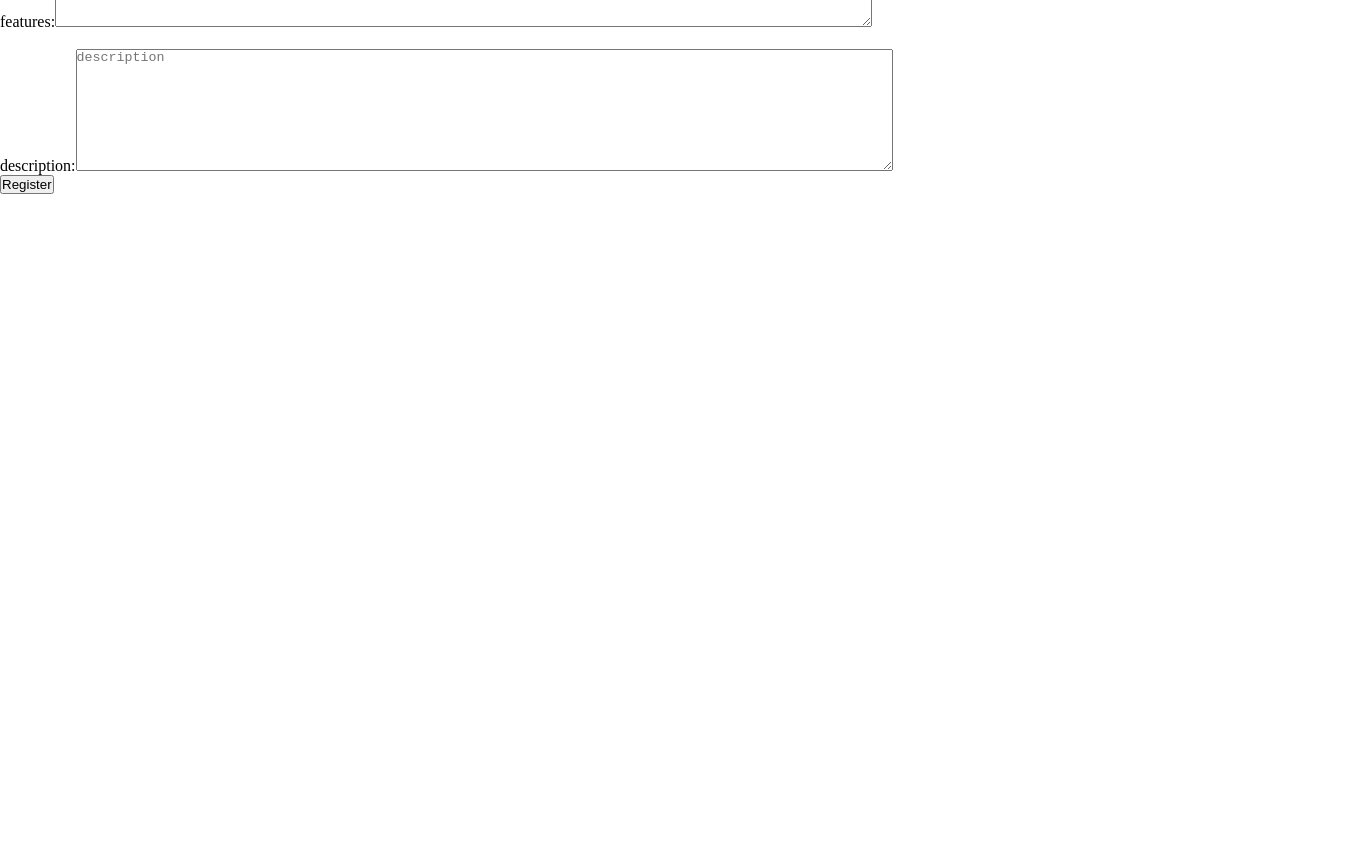
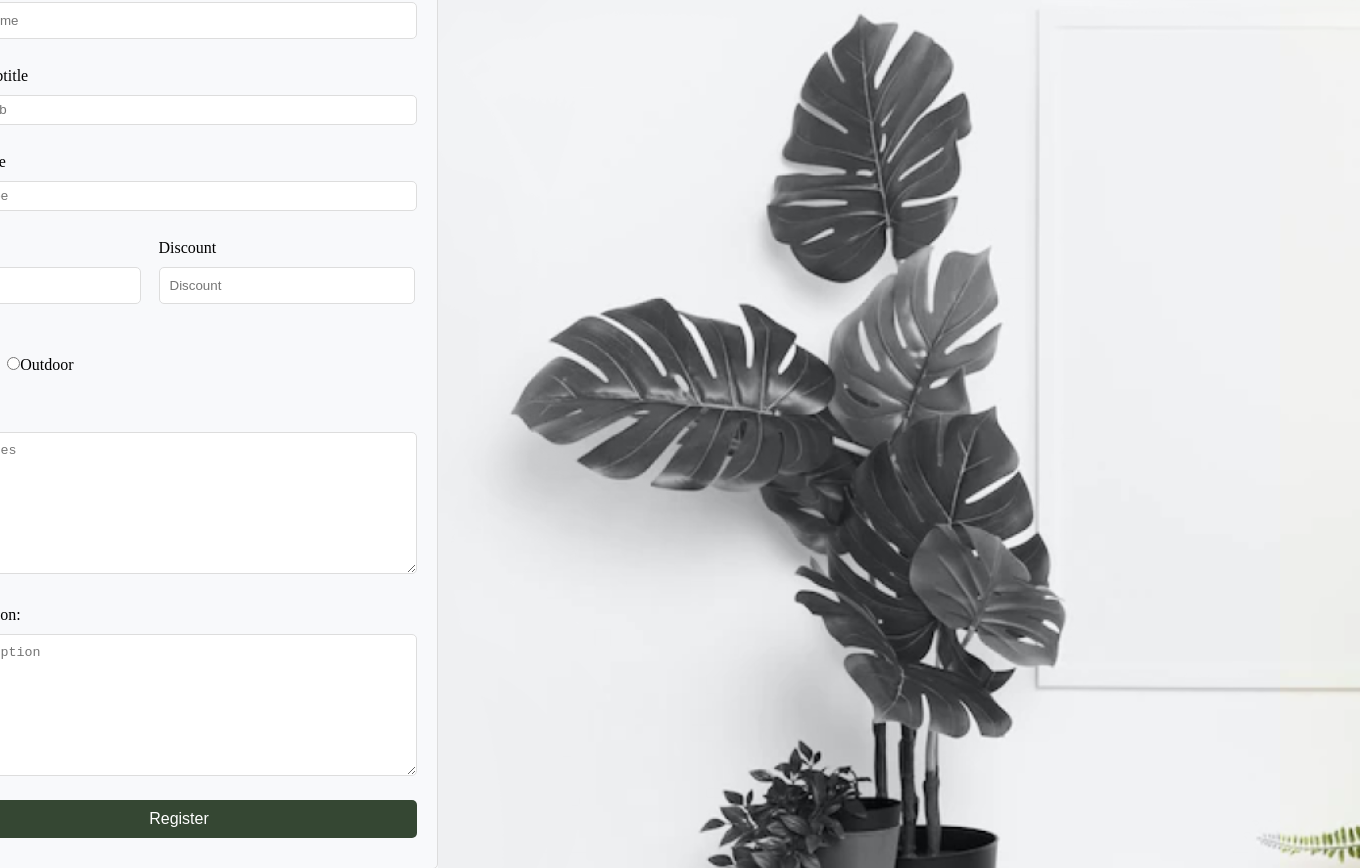
Before and after one commit to IBORD/Ecommerce-Plant-Challenge2, a React (Create React App) app in the folder suculenta-store/: page /form in a window 1280 px wide. Shown: the part 340-1208 px from the top of the page, 1360 px wide, since content can reach past the window. Before the commit the page ends 800 px from the top, so only its background shows below. Built offline with nearby package versions, Linux system fonts and the light colour scheme; a web font is replaced by a local one.

Commit message:
fix: atualizando img

```diff
--- a/suculenta-store/package.json
+++ b/suculenta-store/package.json
@@ -7,18 +7,16 @@
     "@testing-library/jest-dom": "^5.17.0",
     "@testing-library/react": "^13.4.0",
     "@testing-library/user-event": "^13.5.0",
+    "axios": "^1.6.3",
     "formik": "^2.4.5",
-    "axios": "^1.6.3",
     "react": "^18.2.0",
     "react-dom": "^18.2.0",
     "react-hook-form": "^7.49.2",
     "react-router-dom": "^6.21.1",
     "react-scripts": "5.0.1",
     "swiper": "^11.0.5",
-    "web-vitals": "^2.1.4"
     "web-vitals": "^2.1.4",
     "yup": "^1.3.3"
-
   },
   "scripts": {
     "start": "react-scripts start",
--- a/suculenta-store/src/components/form/form.css
+++ b/suculenta-store/src/components/form/form.css
@@ -0,0 +1,104 @@
+
+
+form {
+ width: 100%;
+ max-width: 800px;
+ margin: 0 auto;
+ padding: 20px;
+ border: 1px solid #ddd;
+ border-radius: 5px;
+}
+
+form input[type="text"], form input[type="number"], form textarea, form select {
+ width: 100%;
+ padding: 10px;
+ margin: 10px 0;
+ border: 1px solid #ddd;
+ border-radius: 5px;
+}
+
+form input[type="submit"] {
+ width: 100%;
+ padding: 10px;
+ margin: 10px 0;
+ background-color: #354733;
+ color: #fff;
+ border: none;
+ border-radius: 5px;
+ cursor: pointer;
+}
+
+
+.divBody{
+    display: flex;
+    justify-content: center;
+    align-items: center;
+    background-color: #F8F9FB;
+}
+
+.divImg{
+ display: flex;
+ align-content: center;
+ justify-content: center;
+ mix-blend-mode: luminosity;
+}
+
+.divform p{
+    margin-bottom: 8px;
+}
+
+.inputField{
+    height: 46px;
+    width: 476px;
+    border: 1.5px solid #afb2aa;
+    border-radius: 4px;
+    height: 30px;
+    padding: 12px, 0px, 12px, 16px;
+    gap: 10px;
+}
+
+
+.divdesconto{
+    width: 475px;
+    height: 84px;
+    display: flex;
+    gap: 18px;
+    margin-bottom: 15px;
+}
+
+.divLabel{
+    display: flex;
+    gap: 10px;
+    padding-bottom: 30px;
+}
+
+
+.divBody h1{
+
+    color: #354733;
+
+}
+
+.btn-reg {
+    display: inline-block;
+    padding: 12px 24px;
+    font-size: 16px;
+    color: #ffffff;
+    background-color: #354733;
+    border: none;
+    border-radius: 4px;
+    cursor: pointer;
+
+}
+
+.btn-reg:hover {
+    background-color: #354733;
+}
+
+.radio-field input[type="radio"]:not(:checked) {
+    opacity: 0.5;
+  }
+
+  .radio-field input[type="radio"]:not(:checked) ~ label {
+    color: gray;
+  }
--- a/suculenta-store/src/components/form/form.jsx
+++ b/suculenta-store/src/components/form/form.jsx
@@ -1,14 +1,19 @@
 import React, { useState } from "react";
 import { Formik, Form, Field, ErrorMessage } from "formik";
 import * as yup from "yup";
-
+import './form.css';
+import Logo from '../../assets/plantaform.svg'
+import Header from '../header/Header'
+import Rodape from "../footer/Footer";
+import axios from "axios";
 
 function PlantRegistration() {
+
   const validationSchema = yup.object({
     PlantName: yup
       .string()
-    .matches(/^[^\d]*$/, 'Nome da planta não pode conter números')
-    .required('Nome da planta é obrigatório'),
+      .required('Nome da planta é obrigatório')
+      .test({ name: 'validPlantName', message: "Nome da planta não pode conter números", test: (value) => /^[^\d]*$/.test(value) }),
     PlantSub: yup
       .string()
       .matches(/^[^\d]*$/, 'Nome da espécie não pode conter números')
@@ -31,85 +36,117 @@ function PlantRegistration() {
       .string()
       .required('requer algum caracter'),
 
-  });
+  })
 
-  const [values] = useState({
-    nomeDaPlanta: '',
-    nomeDaEspecie: '',
-    preco: '',
-    plantType: '',
-    discount: '',
-    features: '',
-    descricao: '',
-   });
+
+  const initialValues = {
+    PlantName: "",
+    PlantSub: "",
+    radioForm: "",
+    price: "",
+    features: "",
+    description: ""
+
+  }
+
+  const handleSubmit = async (data) => {
+
+    const postData = {
+      name: data.PlantName,
+      subtitle: data.PlantSub,
+      label: [
+        data.radioForm
+      ],
+      price: data.preco,
+      features: data.features,
+      description: data.description
+
+    }
+
+    axios.post('http://localhost:4000/plants', postData).then(data => console.log(data)).catch(err => console.log(err));
+
+  };
 
   return (
-    <Formik
+    <><Header /> <Formik
       validationSchema={validationSchema}
-      initialValues={values}
-
+      initialValues={initialValues}
+      onSubmit={handleSubmit}
     >
+      <React.Fragment>
+        <div className="divBody">
           <div>
-        <h1>Plant Registration</h1>
+            <h1>Plant registration</h1>
             <Form>
-          <div>
-            Plant name:
-            <Field type="PlantName" name="PlantName" placeholder="PlantName" />
+              <div className="divform">
+                <label htmlFor="PlantName">Plant name</label>
+                <Field type="text" id="PlantName" name="PlantName" placeholder="PlantName" />
                 <ErrorMessage component="div" name="PlantName" />
               </div>
               <br />
-          <div>
-            plant subtitle:
-            <Field type="PlantSub" name="PlantSub" placeholder="PlantSub" />
+              <div className="divform">
+                <label htmlFor="PlantaName">Plant Subtitle</label>
+                <Field className="inputField" type="text" name="PlantSub" placeholder="PlantSub" />
                 <ErrorMessage component="div" name="PlantSub" />
-            <div>
+                <div className="divform">
                   <br />
-            Plant type:
-            <Field type="PlanType" name="PlanType" placeholder="PlanType" />
+                  <label htmlFor="PlantName">Plant type</label>
+                  <Field className="inputField" type="text" name="PlanType" placeholder="PlanType" />
                   <ErrorMessage component="div" name="PlanType" />
 
                 </div>
                 <br />
+                <div className="divdesconto">
                   <div>
-          price:
-            <Field type="number" name="preco" placeholder="preco" />
+                    <label htmlFor="PlantName">Price</label>
+                    <br />
+                    <Field type="number" name="preco" placeholder="Price" />
                     <ErrorMessage component="div" name="preco" />
+                    <br />
+                  </div>
+                  <div>
+                    <label htmlFor="PlantName">Discount</label>
+                    <Field type="number" name="discount" placeholder="Discount" />
+                    <ErrorMessage component="div" name="discount" />
+                  </div>
                 </div>
                 <br />
+                <div className="divLabel">
+                  <div className="divradio">
+                    <input type="radio" name="indoor" value="indoor" id="indoor" />
+                    <label for="indoor">Indoor</label>
+                    <ErrorMessage component="div" name="indoor" />
+                  </div>
                   <div>
-          Discount percentage(optional):
-            <Field type="number" name="discount" placeholder="discount" />
-            <ErrorMessage component="div" name="discount" />
-
-          </div>
-          <br />
-          <div>
-          <div>
-            indoor
-            <Field type="radio" name="indoor" va/>
-            <ErrorMessage component="div" name="indoor" />
-
-            <Field type="radio" name="outdoor" />
-            outdoor
+                    <input type="radio" name="outdoor" value="outdoor" id="outdoor" />
+                    <label for="outdoor">Outdoor</label>
                     <ErrorMessage component="div" name="outdoor" />
                   </div>
-          features:
-            <textarea type="features" name="features" placeholder="features" as='textarea' cols="100" rows="8" maxlength='300' />
+                </div>
+                <div>
+                  <label htmlFor="PlantName">Features:</label>
+                  <Field type="textarea" name="features" placeholder="features" as='textarea' cols="100" rows="8" maxlength='300' />
                   <ErrorMessage component="div" name="features" />
                 </div>
                 <br />
                 <div>
-          description:
-            <textarea type="description" name="description" placeholder="description" as='textarea' cols="100" rows="8" maxlength='300' />
+                  <label htmlFor="PlantName">Description:</label>
+                  <Field type="textarea" name="description" placeholder="description" as='textarea' cols="100" rows="8" maxlength='300' />
                   <ErrorMessage component="div" name="description" />
                 </div>
 
               </div>
 
-          <button type="submit">Register</button>
+              <input type="submit" class="btn-reg" value="Register" />
             </Form>
           </div>
-    </Formik>
+          <div className="divImg">
+            <img src={Logo} alt="plantaform" />
+          </div>
+        </div>
+      </React.Fragment>
+    </Formik> <Rodape />   </>
+
   );
 
 };
```
Also changed, not shown: suculenta-store/src/assets/plantaform.svg (added), 1 other file (tests, documents, lock files or other folders). Lines whose indentation alone changed are shown as unchanged.
